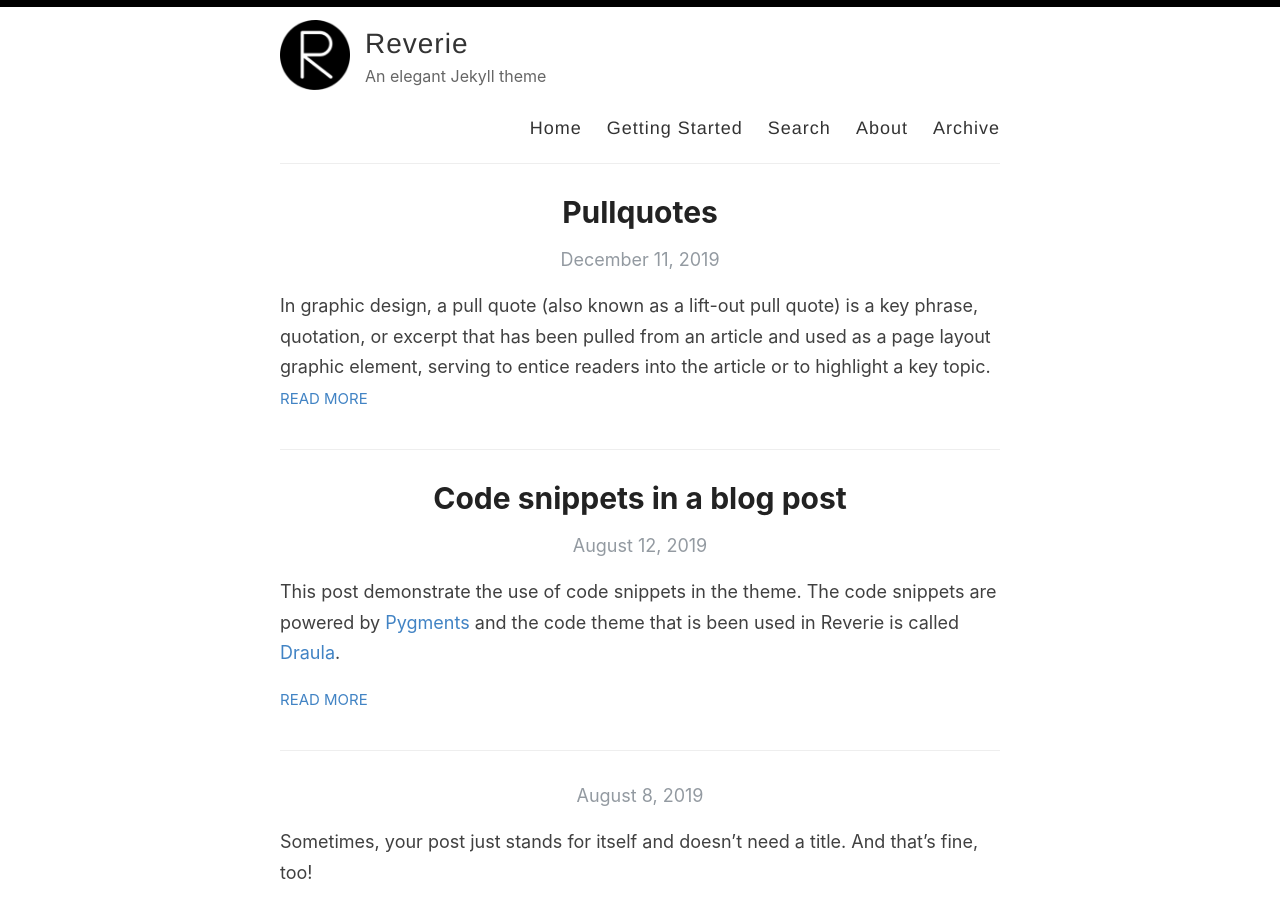
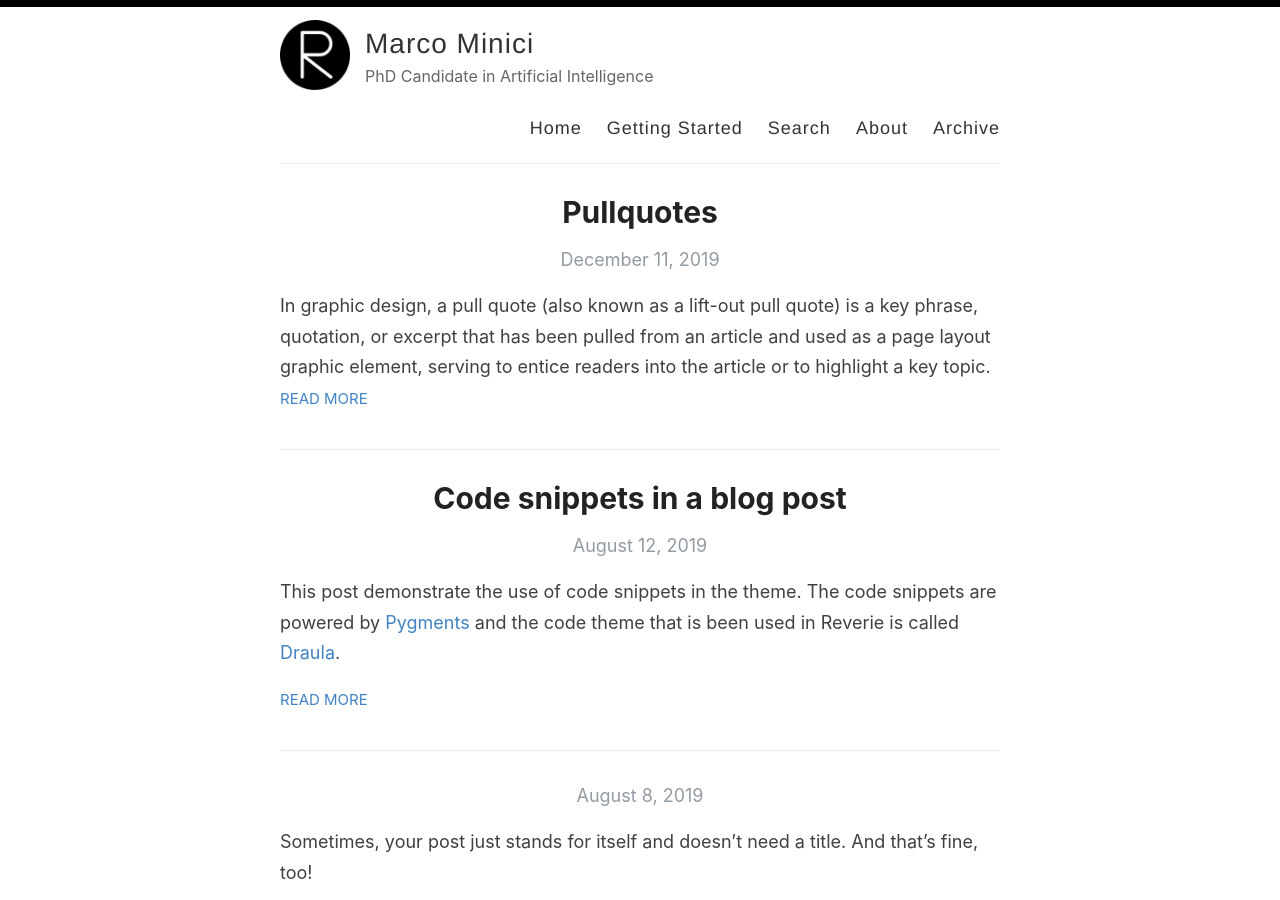
Before and after one commit to mminici/oldwebsite, a Jekyll site: the page built from index.html, in a window 1280 px wide and 900 px high. Built offline with Jekyll 4.4.1, drawn with Linux system fonts in a browser that asks for light colours; the list of posts is cut into pages by our own code.

Commit message:
Update _config.yml

```diff
--- a/_config.yml
+++ b/_config.yml
@@ -3,13 +3,13 @@
 #
 
 # Name of your site (displayed in the header)
-name: Reverie
+name: Marco Minici
 
 # Name of the author
-author: Amit Merchant
+author: Marco Minici
 
 # Short bio or description (displayed in the header)
-description: An elegant Jekyll theme
+description: PhD Candidate in Artificial Intelligence
 
 # URL of your avatar or profile pic (you could use your GitHub profile pic)
 avatar: /images/reverie.png
@@ -21,15 +21,15 @@ avatar: /images/reverie.png
 # Includes an icon in the footer for each username you enter
 footer-links:
   dribbble:
-  email: amit.d.merchant@gmail.com
+  email: marco.minici@icar.cnr.it
   facebook:
   flickr:
-  github: amitmerchant1990/reverie
+  github: mminici
   instagram:
   linkedin:
   pinterest:
-  rss: rss
-  twitter: amit_merchant
+  rss:
+  twitter: FractalZucky
   stackoverflow:
   youtube: # channel/<your_long_string> or user/<user-name>
   googleplus: # anything in your profile username that comes after plus.google.com/
@@ -55,7 +55,7 @@ enforce_ssl: https://www.amitmerchant.com/reverie
 # (http://yourusername.github.io/repository-name)
 # and NOT your User repository (http://yourusername.github.io)
 # then add in the baseurl here, like this: "/repository-name"
-baseurl: "/reverie"
+baseurl: "/mminici.github.io"
 
 #
 # !! You don't need to change any of the configuration flags below !!
```
